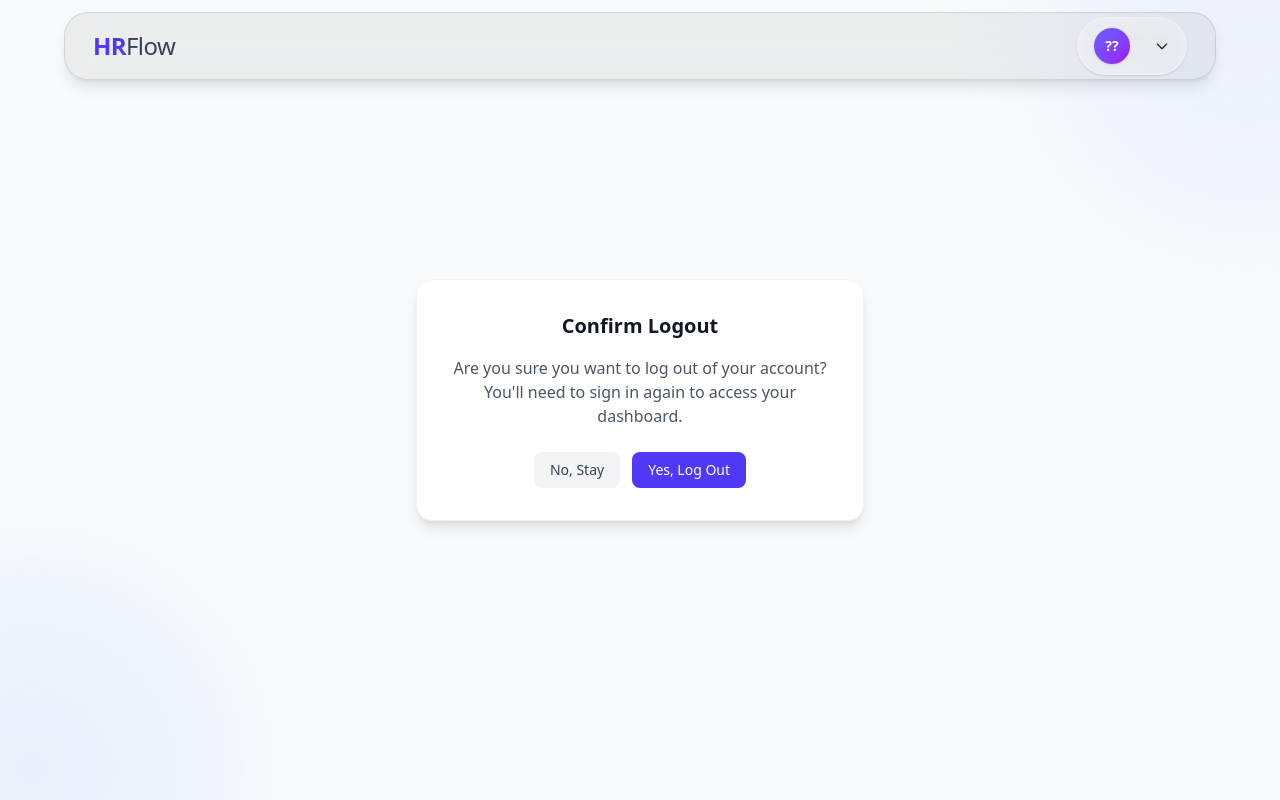
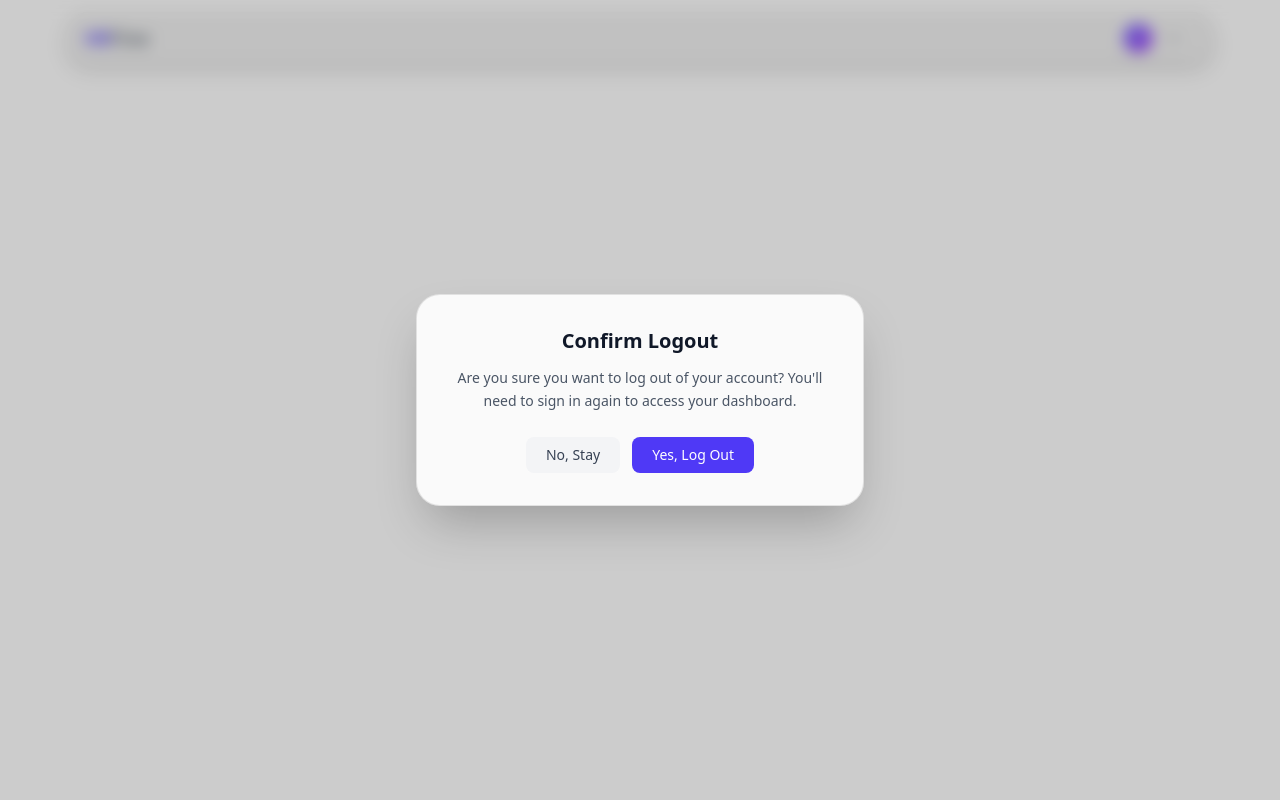
Before and after one commit to sohailamjad39/Simple-HR-Management, a React (Vite) app in the folder client/: page /logout in a window 1280 px wide. Built offline with nearby package versions, Linux system fonts and the light colour scheme; sample sign-in values are in the browser's storage.

Commit message:
Integrated and Improved Logout

```diff
--- a/client/src/components/Navbar.jsx
+++ b/client/src/components/Navbar.jsx
@@ -12,18 +12,13 @@ const Navbar = () => {
   // Extract initials
   const getInitials = () => {
     if (!user?.fullName) return "??";
-
     const cleanName = user.fullName.trim();
     if (cleanName.length === 0) return "??";
-
     const names = cleanName.split(/\s+/).filter(Boolean);
     if (names.length === 0) return "??";
-
-    if (names.length === 1) {
-      return names[0][0].toUpperCase();
-    }
-
-    return (names[0][0] + names[names.length - 1][0]).toUpperCase();
+    return names.length === 1
+      ? names[0][0].toUpperCase()
+      : (names[0][0] + names[names.length - 1][0]).toUpperCase();
   };
 
   const [dropdownOpen, setDropdownOpen] = useState(false);
@@ -38,12 +33,12 @@ const Navbar = () => {
   return (
     <nav
       className="top-3 left-1/2 z-50 fixed bg-black/5 hover:bg-black/8 shadow-lg hover:shadow-xl backdrop-blur-xl hover:backdrop-blur-2xl border border-black/10 rounded-3xl focus-within:ring-2 focus-within:ring-indigo-300 w-[90%] max-w-6xl transition-all -translate-x-1/2 duration-300 transform"
-      style={{ height: "68px" }}
+      style={{ height: "52px" }} // 🔽 Thin height
     >
-      <div className="flex justify-between items-center px-7 h-full text-gray-800">
+      <div className="flex justify-between items-center px-5 h-full text-gray-800">
         {/* Logo */}
         <div
-          className="hover:opacity-90 font-semibold text-2xl tracking-tight transition-all duration-200 cursor-pointer"
+          className="flex items-center hover:opacity-90 font-semibold text-lg tracking-normal transition-all duration-200 cursor-pointer"
           onClick={() => navigate("/")}
         >
           <span className="text-indigo-600">HR</span>
@@ -54,15 +49,15 @@ const Navbar = () => {
         <div className="relative">
           <button
             onClick={() => setDropdownOpen(!dropdownOpen)}
-            className="flex items-center gap-3 bg-white/40 hover:bg-white/60 shadow-sm hover:shadow-md backdrop-blur-md px-4 py-2.5 border border-white/30 rounded-full focus:outline-none focus:ring-2 focus:ring-indigo-200 font-medium text-sm hover:scale-105 active:scale-100 transition-all duration-200"
+            className="flex items-center gap-2 bg-white/40 hover:bg-white/60 shadow-sm hover:shadow-md backdrop-blur-md px-3 py-1.5 border border-white/30 rounded-full focus:outline-none focus:ring-1 focus:ring-indigo-200 font-medium text-gray-800 text-xs hover:scale-105 active:scale-100 transition-all duration-200"
             aria-label="User menu"
           >
-            <span className="flex justify-center items-center bg-gradient-to-br from-indigo-500 to-purple-600 shadow-sm rounded-full w-9 h-9 font-bold text-white text-sm">
+            <span className="flex justify-center items-center bg-gradient-to-br from-indigo-500 to-purple-600 shadow-sm rounded-full w-7 h-7 font-bold text-white text-xs">
               {getInitials()}
             </span>
-            <span className="font-medium text-gray-800">{user.fullName}</span>
+            <span>{user.fullName}</span>
             <svg
-              className={`w-4 h-4 transition-transform duration-200 ${dropdownOpen ? "rotate-180" : ""}`}
+              className={`w-3.5 h-3.5 opacity-70 transition-transform duration-200 ${dropdownOpen ? "rotate-180" : ""}`}
               fill="none"
               stroke="currentColor"
               viewBox="0 0 24 24"
@@ -74,7 +69,7 @@ const Navbar = () => {
           {/* Dropdown Menu */}
           {dropdownOpen && (
             <div
-              className="right-0 z-50 absolute bg-white/95 shadow-2xl backdrop-blur-sm mt-3 border border-gray-200/70 rounded-2xl w-52 overflow-hidden animate-fadeIn"
+              className="right-0 z-50 absolute bg-white/95 shadow-2xl backdrop-blur-sm mt-2 border border-gray-200/70 rounded-2xl w-48 animate-fadeIn"
               onClick={() => setDropdownOpen(false)}
             >
               <ul className="text-gray-700 text-sm">
@@ -86,7 +81,7 @@ const Navbar = () => {
                   <li key={item.route}>
                     <button
                       onClick={() => navigate(item.route)}
-                      className="hover:bg-indigo-50 px-5 py-3 w-full font-medium hover:text-indigo-600 text-sm text-left transition-all duration-150"
+                      className="hover:bg-indigo-50 px-4 py-2.5 w-full font-medium hover:text-indigo-600 text-sm text-left transition-all"
                     >
                       {item.label}
                     </button>
@@ -95,7 +90,7 @@ const Navbar = () => {
                 <li>
                   <button
                     onClick={handleLogout}
-                    className="hover:bg-red-50 px-5 py-3 border-gray-200/70 border-t w-full font-medium text-red-600 text-sm text-left transition-all duration-150"
+                    className="hover:bg-red-50 px-4 py-2.5 border-gray-200/70 border-t w-full font-medium text-red-600 text-sm text-left transition-all"
                   >
                     Logout
                   </button>
@@ -106,7 +101,7 @@ const Navbar = () => {
         </div>
       </div>
 
-      {/* Click outside to close */}
+      {/* Click outside to close dropdown */}
       {dropdownOpen && (
         <div
           className="z-40 fixed inset-0"
--- a/client/src/pages/Logout.jsx
+++ b/client/src/pages/Logout.jsx
@@ -5,33 +5,31 @@ const Logout = () => {
   const navigate = useNavigate();
 
   const handleConfirm = () => {
-    // Clear auth data
     localStorage.removeItem("token");
     localStorage.removeItem("user");
-
-    // Redirect to login
     navigate("/login", { replace: true });
   };
 
   const handleCancel = () => {
-    // Go back to dashboard
-    navigate("/", { replace: true });
+    navigate(-1); // Go back to previous page
   };
 
   return (
-    <div className="flex justify-center items-center bg-gray-50 px-4 sm:px-6 lg:px-8 min-h-screen font-sans">
-      {/* Background Decoration */}
-      <div className="absolute inset-0 overflow-hidden pointer-events-none">
-        <div className="-top-40 -right-40 absolute bg-indigo-100 opacity-40 blur-3xl rounded-full w-96 h-96"></div>
-        <div className="-bottom-40 -left-40 absolute bg-blue-100 opacity-50 blur-3xl rounded-full w-96 h-96"></div>
-      </div>
+    // Full overlay — invisible except modal
+    <div className="z-50 fixed inset-0 flex justify-center items-center p-4">
+      {/* Blurred backdrop */}
+      <div
+        className="absolute inset-0 bg-black/20 backdrop-blur-sm"
+        onClick={handleCancel}
+      ></div>
 
-      {/* Confirmation Card */}
-      <div className="z-10 relative bg-white shadow-lg p-8 border border-gray-100 rounded-2xl w-full max-w-md text-center">
-        <h2 className="mb-4 font-semibold text-gray-900 text-xl">
+      {/* Floating Glassmorphic Card */}
+      <div className="relative bg-white/90 shadow-2xl backdrop-blur-lg border border-black/10 rounded-3xl w-full max-w-md overflow-hidden animate-fadeIn">
+        <div className="p-8 text-center">
+          <h2 className="mb-3 font-semibold text-gray-900 text-xl">
             Confirm Logout
           </h2>
-        <p className="mb-6 text-gray-600">
+          <p className="mb-6 text-gray-600 text-sm leading-relaxed">
             Are you sure you want to log out of your account? You'll need to sign in again to access your dashboard.
           </p>
 
@@ -39,17 +37,18 @@ const Logout = () => {
             <button
               type="button"
               onClick={handleCancel}
-            className="bg-gray-100 hover:bg-gray-200 px-4 py-2 rounded-lg focus:outline-none focus:ring-2 focus:ring-gray-300 font-medium text-gray-700 text-sm transition-colors duration-150"
+              className="bg-gray-100 hover:bg-gray-200 px-5 py-2 rounded-lg focus:outline-none focus:ring-2 focus:ring-gray-300 font-medium text-gray-700 text-sm transition-all duration-150"
             >
               No, Stay
             </button>
             <button
               type="button"
               onClick={handleConfirm}
-            className="bg-indigo-600 hover:bg-indigo-700 px-4 py-2 rounded-lg focus:outline-none focus:ring-2 focus:ring-indigo-500 font-medium text-white text-sm transition-colors duration-150"
+              className="bg-indigo-600 hover:bg-indigo-700 px-5 py-2 rounded-lg focus:outline-none focus:ring-2 focus:ring-indigo-500 font-medium text-white text-sm transition-all duration-150"
             >
               Yes, Log Out
             </button>
+          </div>
         </div>
       </div>
     </div>
```
Lines whose indentation alone changed are shown as unchanged.
